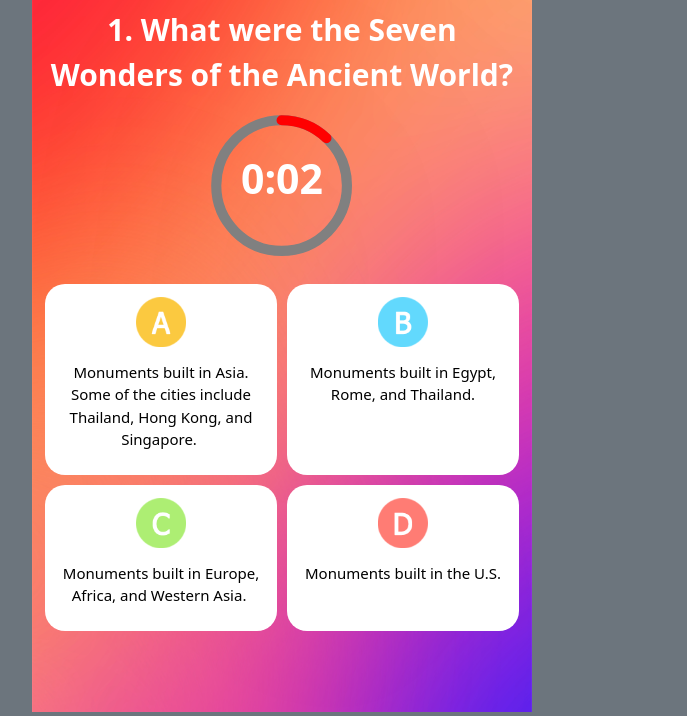
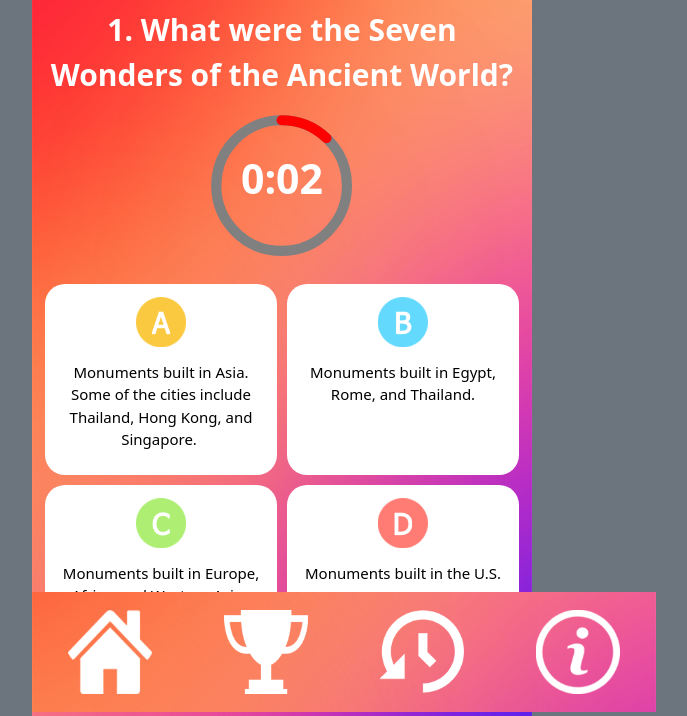
Before and after one commit to thinhshark/web, a PHP site: page /play.html in a window 1280 px wide. Shown: the part 88-804 px from the top of the page, without its empty margins (358-1045 px from the left). Run offline with PHP 8.4, Linux system fonts and the light colour scheme.

Commit message:
edit funwin

```diff
--- a/funwin/assets/css/styles.css
+++ b/funwin/assets/css/styles.css
@@ -24,7 +24,7 @@ body {
   font-size: 30px;
   font-weight: bold;
   text-align: center;
-  padding: 8px;
+  padding: 8px 8px 80px 8px;
 }
 
 .base-timer {
--- a/funwin/index.html
+++ b/funwin/index.html
@@ -10,7 +10,7 @@
 </head>
 
 <body>
-    <div class="top-header"><a href="#"><img class="logo" src="assets/img/logo.png" style="width: 200px;margin-top: 70px;"></a></div>
+    <div class="top-header"><a href="home.html"><img class="logo" src="assets/img/logo.png" style="width: 200px;margin-top: 70px;"></a></div>
     <div class="main-content">
         <div class="login">
             <p>LOGIN WITH YOUR ACCOUNT</p>
--- a/funwin/play.html
+++ b/funwin/play.html
@@ -37,6 +37,16 @@
             </div>
         </div>
     </div>
+    <div class="footer">
+        <div class="container">
+            <div class="row">
+                <div class="col-3 col-md-3"><a href="#"><img src="assets/img/icon-home.png"></a></div>
+                <div class="col-3 col-md-3"><a href="#"><img src="assets/img/icon-winner.png"></a></div>
+                <div class="col-3 col-md-3"><a href="#"><img src="assets/img/icon-history.png"></a></div>
+                <div class="col-3 col-md-3"><a href="#"><img src="assets/img/icon-guide.png"></a></div>
+            </div>
+        </div>
+    </div>
     <script src="assets/bootstrap/js/bootstrap.min.js"></script>
     <script src="assets/js/app.js"></script>
 </body>
```
Also changed, not shown: 1 other file.
